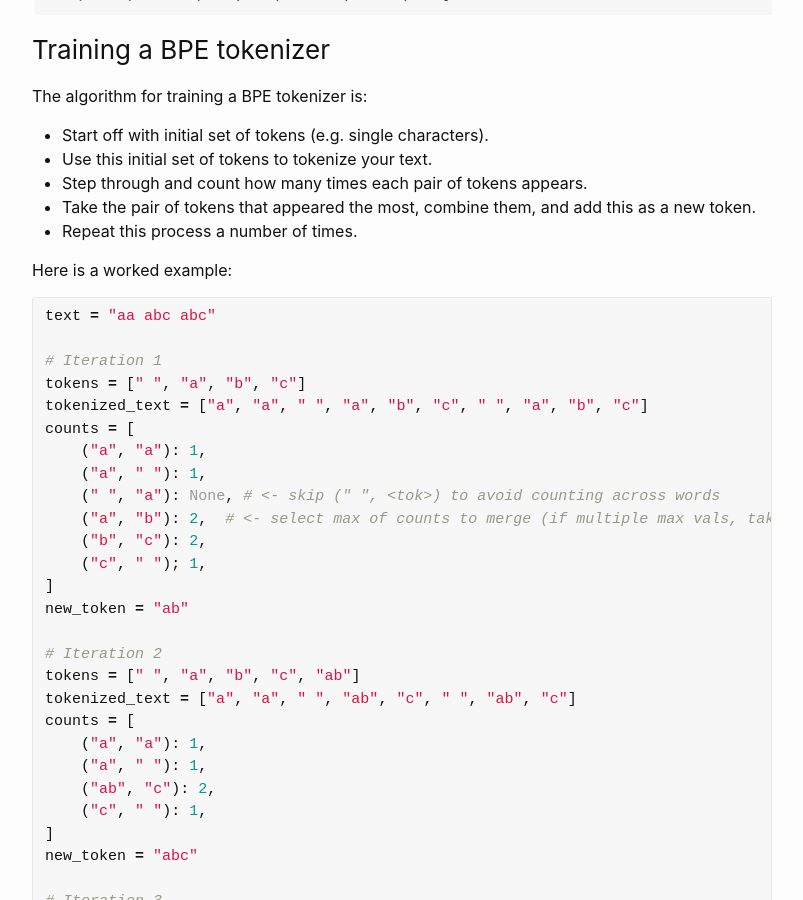
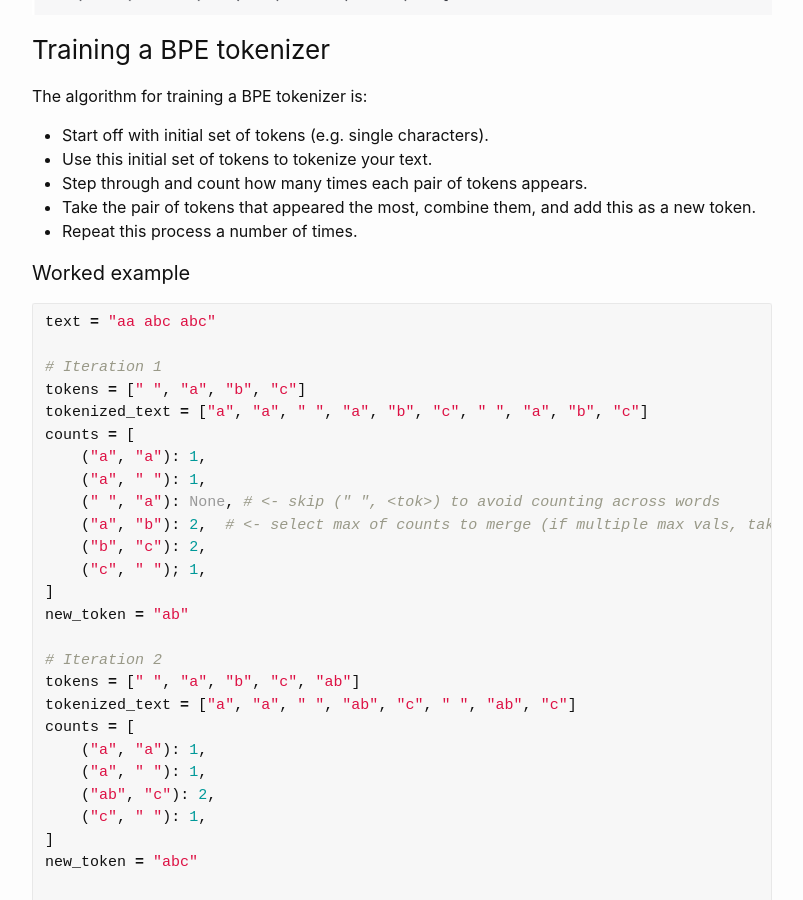
Before and after one commit to sradc/sradc.github.io, a Jekyll site: the page built from _posts/2023-07-02-bpe.md, in a window 1280 px wide and 900 px high, scrolled down 505 px. Shown: the whole window, without its empty margins (238-1041 px from the left). Built offline with Jekyll 4.4.1, drawn with Linux system fonts in a browser that asks for light colours; comment, search, counter and statistics services are not loaded.

Commit message:
make worked example a subheading

````diff
--- a/_posts/2023-07-02-bpe.md
+++ b/_posts/2023-07-02-bpe.md
@@ -37,7 +37,7 @@ The algorithm for training a BPE tokenizer is:
 - Take the pair of tokens that appeared the most, combine them, and add this as a new token.
 - Repeat this process a number of times.
 
-Here is a worked example:
+#### Worked example
 
 ```python
 text = "aa abc abc"
````
